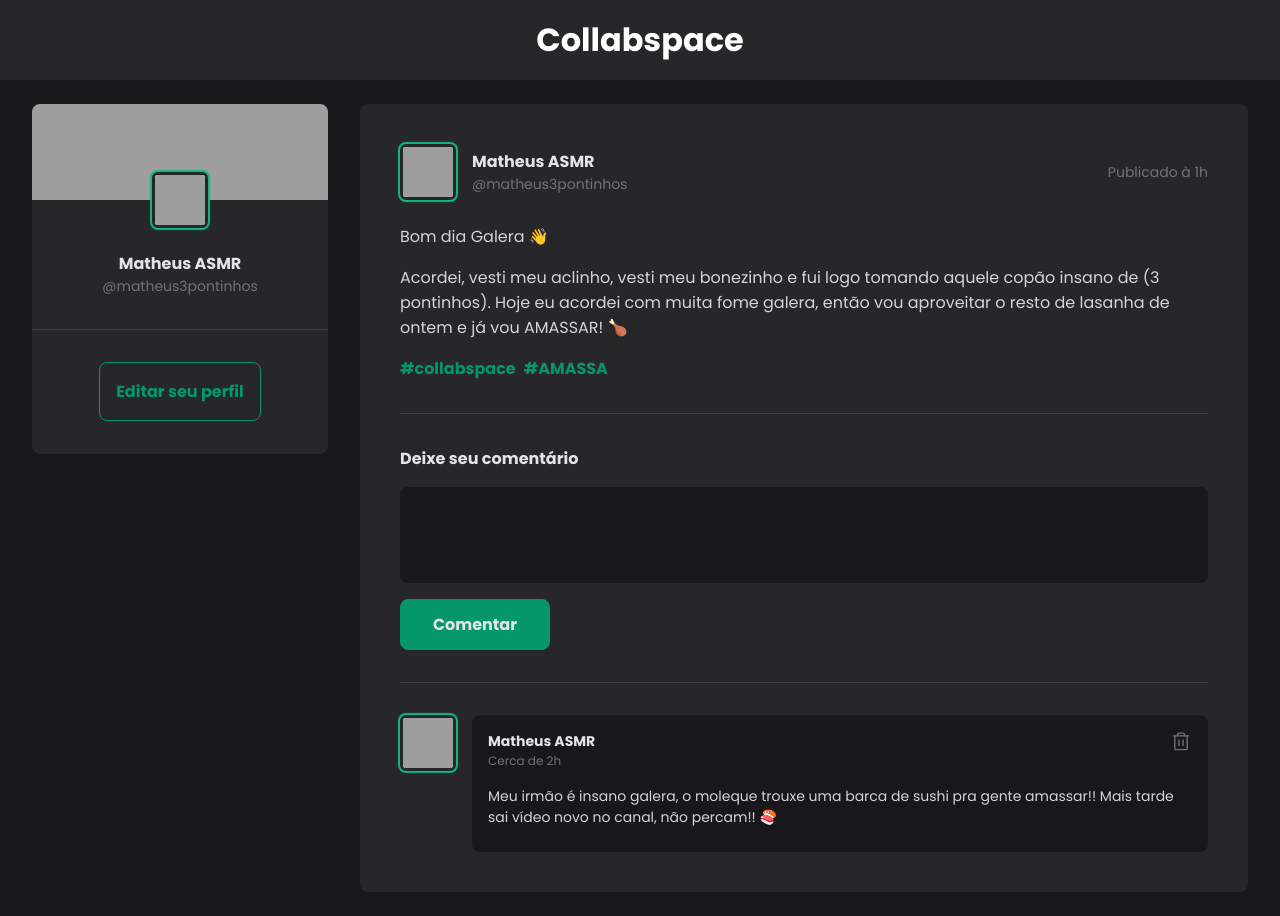
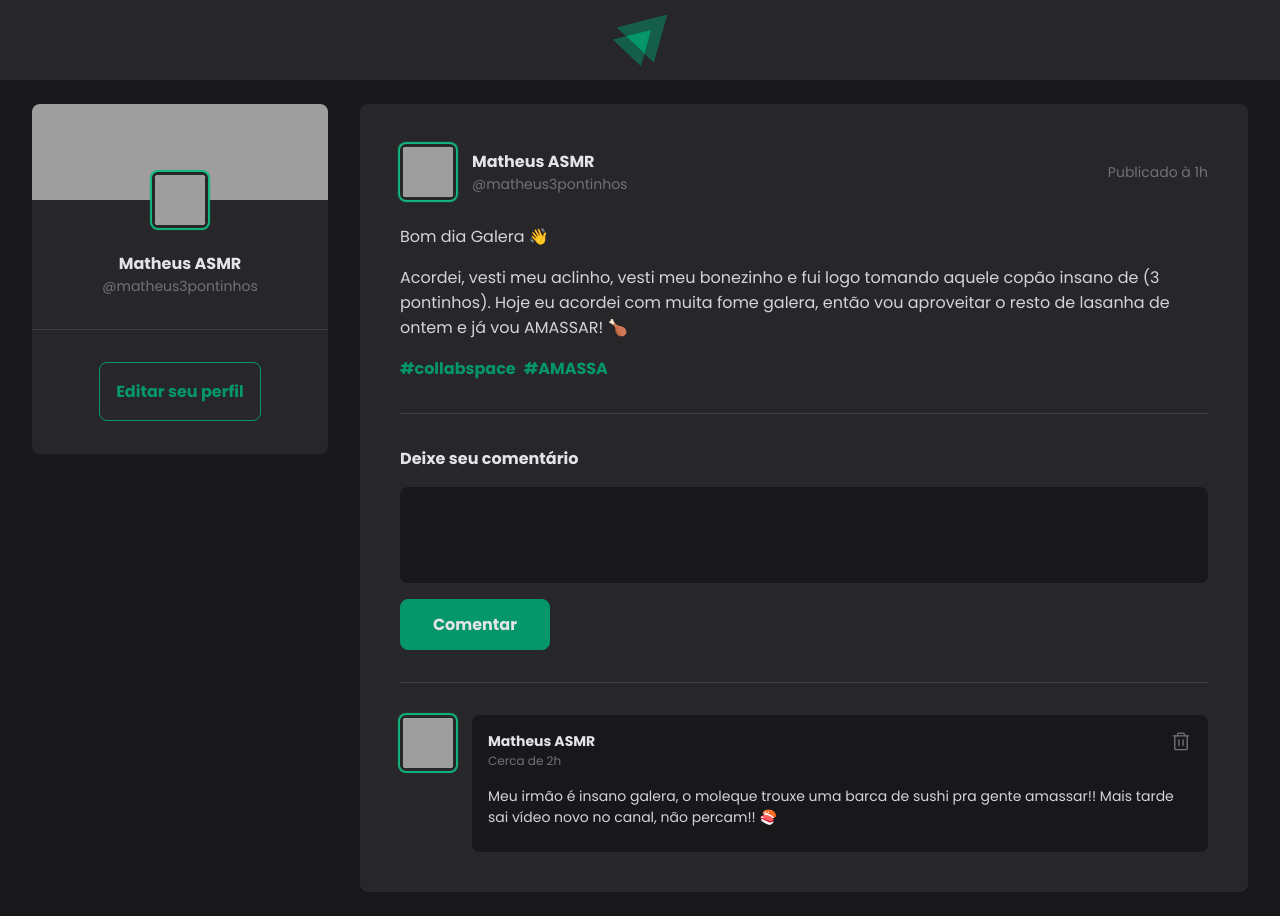
Before and after one commit to sammduarte/collabspace-web, a React (Vite) app: page /feed in a window 1280 px wide. Built offline with nearby package versions, Linux system fonts and the light colour scheme; grey boxes are pictures that could not be loaded.

Commit message:
Create logo SVG

```diff
--- /dev/null
+++ b/src/assets/sources/index.tsx
@@ -0,0 +1,33 @@
+const LogoRocket = ({ ...rest }) => (
+  <svg
+    width="55"
+    height="55"
+    viewBox="0 0 65 61"
+    fill="none"
+    xmlns="http://www.w3.org/2000/svg"
+    {...rest}
+  >
+    <path
+      opacity="0.5"
+      d="M63.0716 0.980994L47.8192 55.0134L38.2112 45.8978L45.9427 18.5391C46.2272 17.6033 45.326 16.9199 44.5418 17.1318L15.6403 24.4836L6.14646 15.4763L63.0716 0.980994Z"
+      fill="#059669"
+      stroke="#059669"
+      strokeWidth="1.60611"
+    />
+    <path
+      opacity="0.5"
+      d="M36.4016 46.395L32.6968 59.5761L1.28307 29.7965L15.1771 26.2582L36.4016 46.395ZM33.2346 60.0858L33.2343 60.0856L33.2346 60.0858Z"
+      fill="#059669"
+      stroke="#059669"
+      strokeWidth="1.60611"
+    />
+    <path
+      d="M17.0163 25.79L44.1753 18.8814L36.8936 44.6486L17.0163 25.79Z"
+      fill="#059669"
+      stroke="#059669"
+      strokeWidth="1.60611"
+    />
+  </svg>
+);
+
+export { LogoRocket };
--- a/src/components/Header/index.tsx
+++ b/src/components/Header/index.tsx
@@ -1,9 +1,11 @@
+import { LogoRocket } from "../../assets/sources";
+
 import { Container } from "./styles";
 
 const Header: React.FC = () => {
   return (
     <Container>
-      <h1>Collabspace</h1>
+      <LogoRocket />
     </Container>
   );
 };
--- a/src/components/Header/styles.ts
+++ b/src/components/Header/styles.ts
@@ -8,8 +8,4 @@
   display: flex;
   align-items: center;
   justify-content: center;
-
-  h1 {
-    color: var(--white);
-  }
 `;
--- a/src/pages/Login/index.tsx
+++ b/src/pages/Login/index.tsx
@@ -1,4 +1,4 @@
-import { Container, Form, Label, Input, Button } from "./styles";
+import { Container, Form, Group, Label, Input, Button } from "./styles";
 
 const Login: React.FC = () => {
   return (
@@ -6,15 +6,15 @@
       <Form>
         <h1>Entrar</h1>
 
-        <div>
+        <Group>
           <Label htmlFor="">Endereço de e-mail</Label>
           <Input type="text" placeholder="Digite seu e-mail" />
-        </div>
+        </Group>
 
-        <div>
+        <Group>
           <Label htmlFor="">Sua senha secreta</Label>
           <Input type="password" placeholder="Digite sua senha" />
-        </div>
+        </Group>
 
         <Button>Fazer Login</Button>
       </Form>
--- a/src/pages/Login/styles.ts
+++ b/src/pages/Login/styles.ts
@@ -22,13 +22,13 @@
     font-weight: 600;
     margin-bottom: 2.5rem;
   }
+`;
 
-  div {
-    display: flex;
-    flex-direction: column;
-    gap: 0.75rem;
-    margin-bottom: 1.25rem;
-  }
+export const Group = styled.div`
+  display: flex;
+  flex-direction: column;
+  gap: 0.75rem;
+  margin-bottom: 1.25rem;
 `;
 
 export const Label = styled.label`
--- a/src/styles/main.css
+++ b/src/styles/main.css
@@ -6,6 +6,7 @@
   --zinc-200: #e4e4e7;
   --zinc-300: #d4d4d8;
   --zinc-500: #71717a;
+  --zinc-600: #52525b;
   --zinc-700: #3f3f46;
   --zinc-800: #27272a;
   --zinc-900: #18181b;
@@ -28,3 +29,19 @@
 
   -webkit-font-smoothing: antialiased;
 }
+
+body {
+  overflow-x: hidden;
+}
+
+body::-webkit-scrollbar-track {
+  background: var(--zinc-800);
+}
+
+body::-webkit-scrollbar-thumb {
+  background: var(--zinc-600);
+}
+
+body::-webkit-scrollbar {
+  width: 0.5rem;
+}
```
